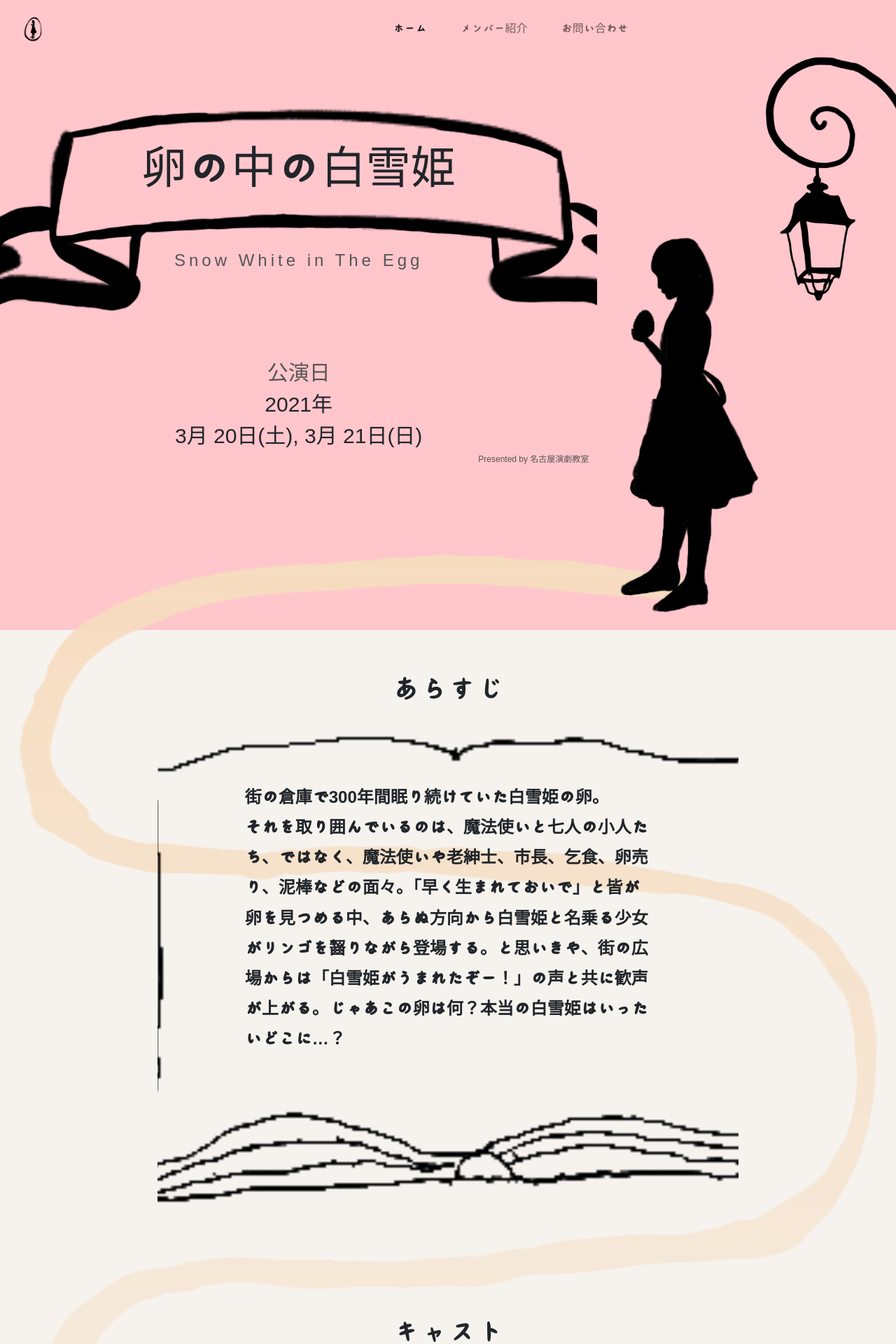
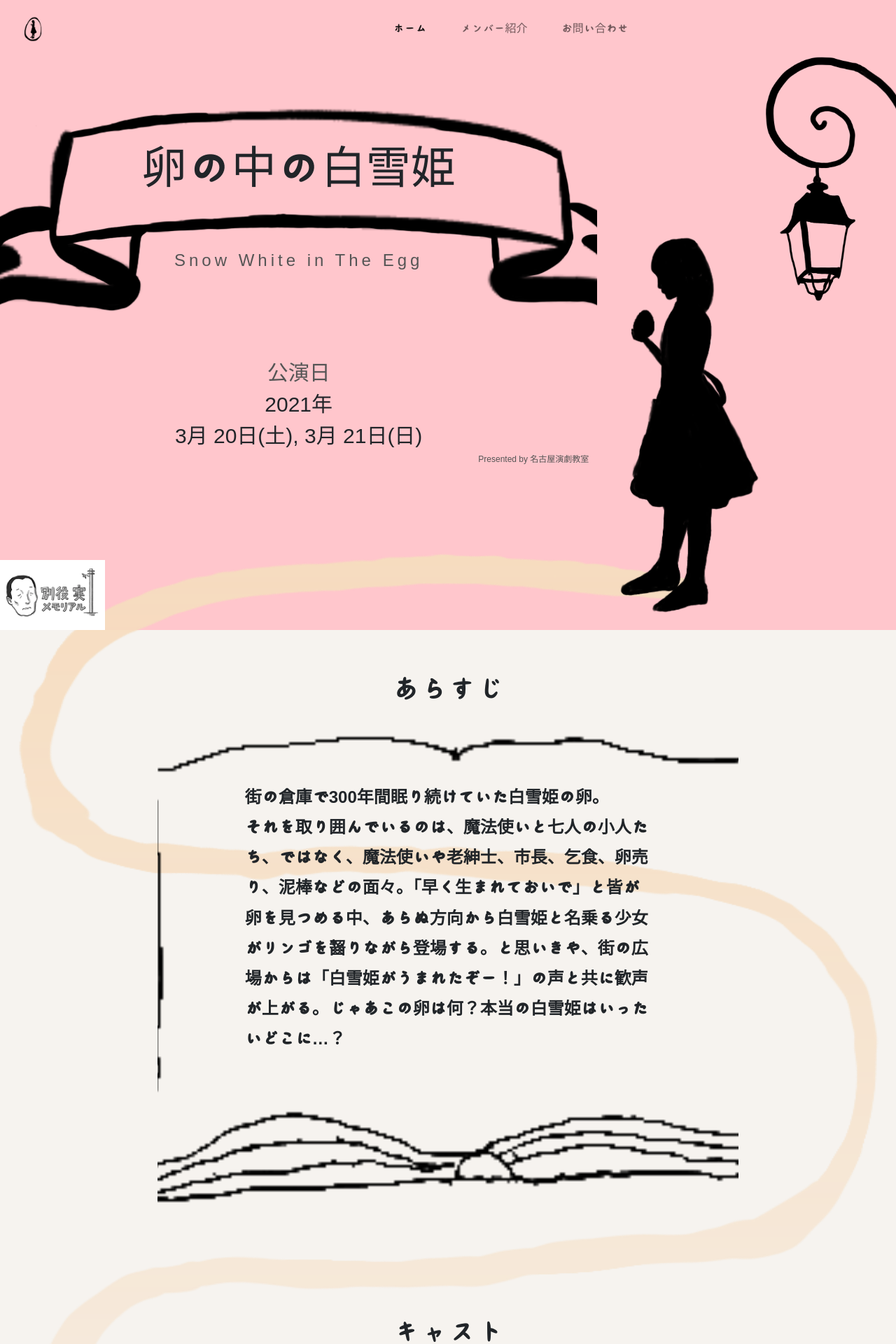
Before and after one commit to seiichiroito/snow-white, a Jekyll site: the page built from index.html, in a window 1280 px wide. Shown: the top 1920 px of the page at 70% size. Built offline with Jekyll 4.4.1, drawn with Linux system fonts in a browser that asks for light colours; nearby versions of some CDN libraries; some web fonts are replaced.

Commit message:
Add memorial's logo

```diff
--- a/_includes/hero.html
+++ b/_includes/hero.html
@@ -21,6 +21,7 @@
         </div>
         </div>
     </div>
+    <img src="{{ site.baseurl }}/assets/images/minoru.webp" alt="Betsuyaku Minoru" class="betsuyaku-minoru">
     <img src="{{ site.baseurl }}/assets/images/snowwhite.PNG" alt="snowWhite" class="snow-white">
     <img src="{{ site.baseurl }}/assets/images/road.PNG" alt="road" class="road">
     <div class="street-light__container">
--- a/_sass/style.scss
+++ b/_sass/style.scss
@@ -113,6 +113,13 @@ body {
   width: calc(80px + 10%);
   right: 15%;
   bottom: 5%;
+  z-index: 5;
+}
+.betsuyaku-minoru {
+  position: absolute;
+  width: 150px;
+  left: 0;
+  bottom: 0;
   z-index: 5;
 }
 
```
Also changed, not shown: assets/images/minoru.webp (added).
